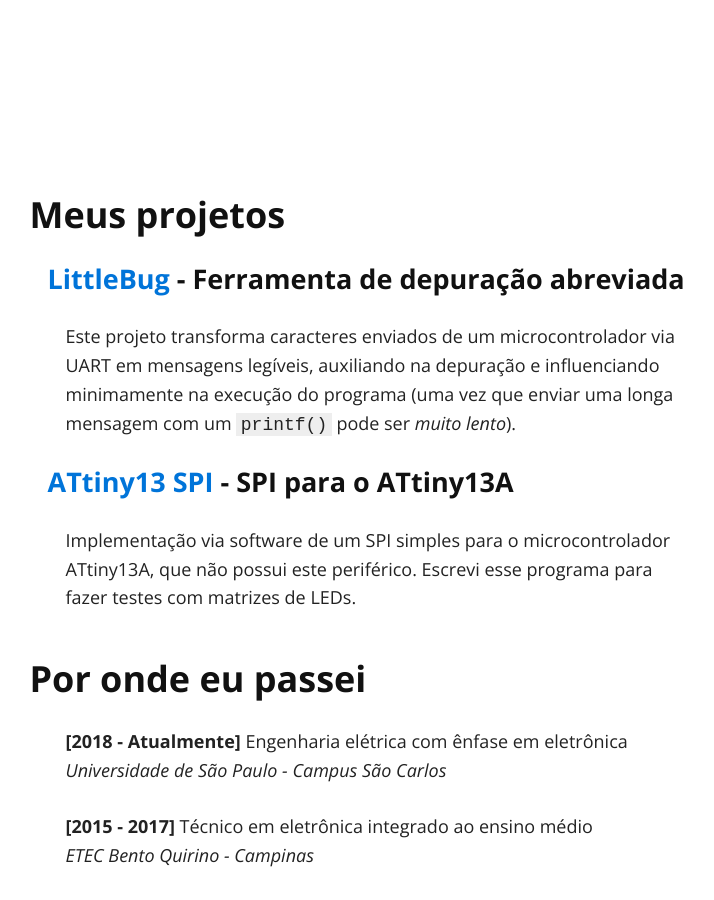
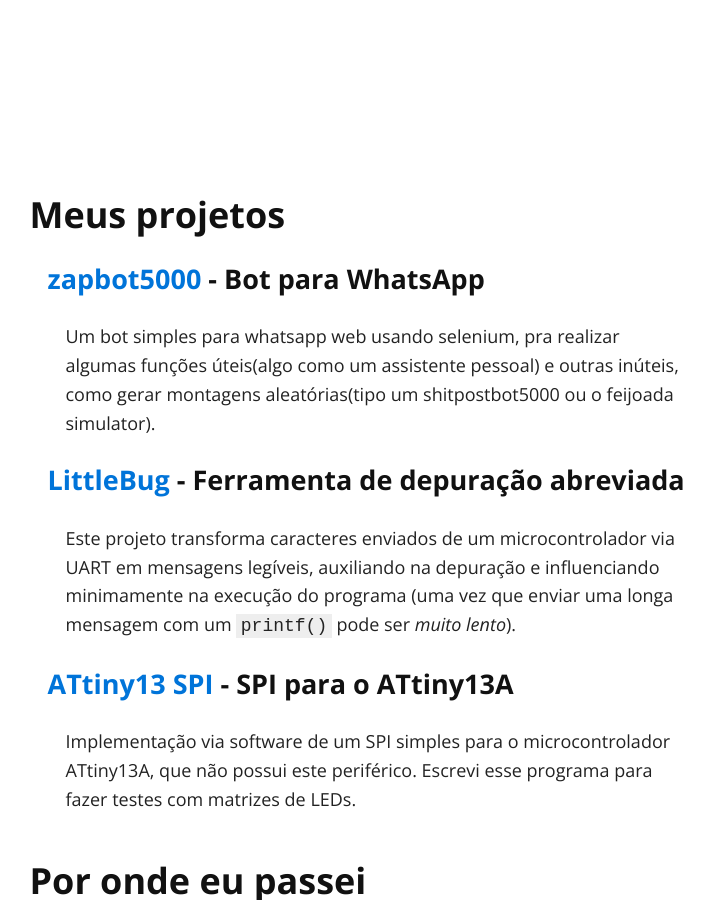
Before and after one commit to couto0/couto0.github.io, a Jekyll site: the page built from index.md, in a window 1280 px wide and 900 px high, scrolled down 495 px. Shown: the whole window, without its empty margins (262-976 px from the left). Built offline with Jekyll 4.4.1, drawn with Linux system fonts in a browser that asks for light colours; nearby versions of some CDN libraries; our own code applies the rules of GitHub Pages for plain Markdown files.

Commit message:
Update index.md

```diff
--- a/index.md
+++ b/index.md
@@ -6,6 +6,9 @@ layout: default
 <br>
 
 ### Meus projetos
+#### [zapbot5000](https://github.com/couto0/zapbot5000) - Bot para WhatsApp
+Um bot simples para whatsapp web usando selenium, pra realizar algumas funções úteis(algo como um assistente pessoal) e outras inúteis, como gerar montagens aleatórias(tipo um shitpostbot5000 ou o feijoada simulator).
+
 #### [LittleBug](https://github.com/couto0/LittleBug) - Ferramenta de depuração abreviada
 Este projeto transforma caracteres enviados de um microcontrolador via UART em mensagens legíveis, auxiliando na depuração e influenciando minimamente na execução do programa (uma vez que enviar uma longa mensagem com um `printf()` pode ser *muito lento*).
 
```
